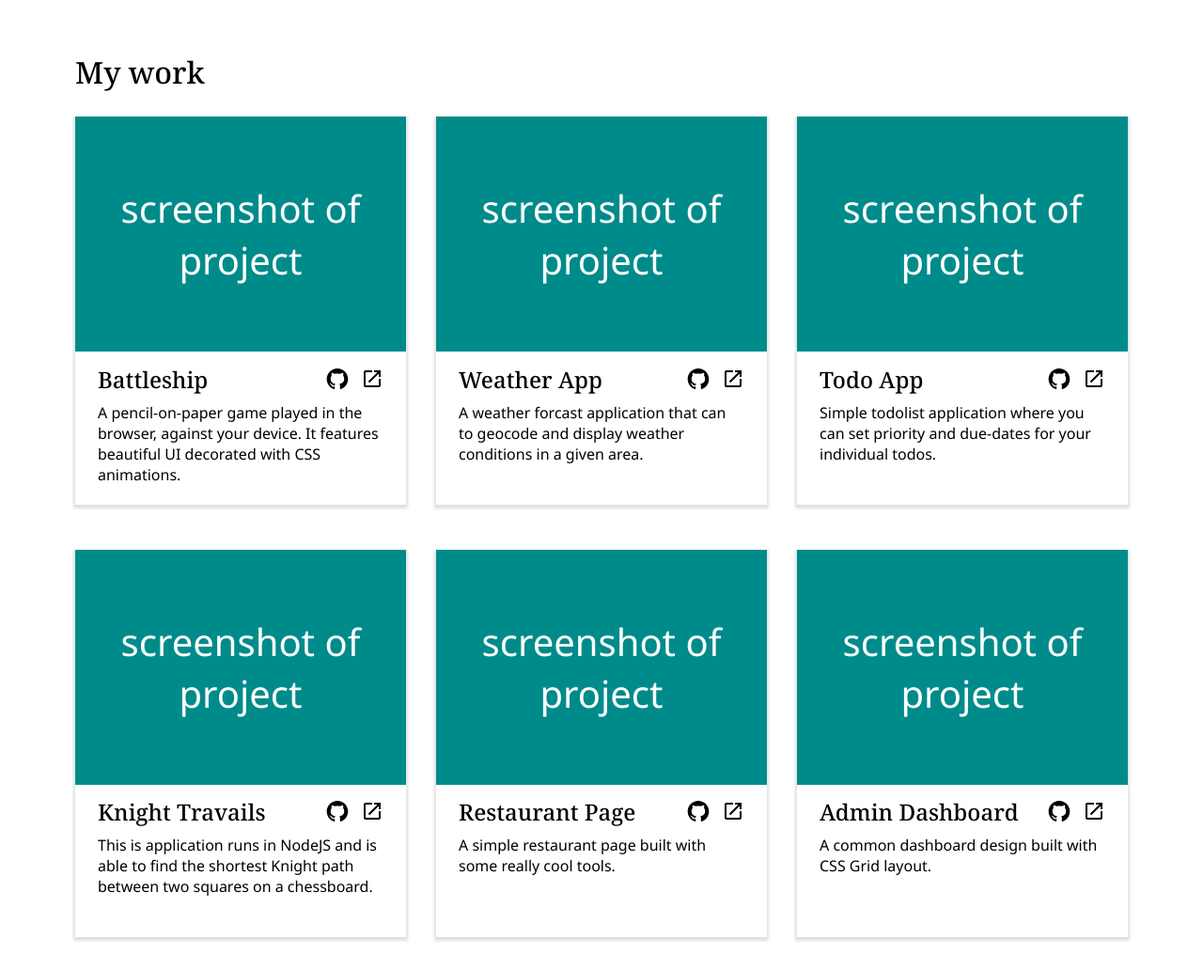
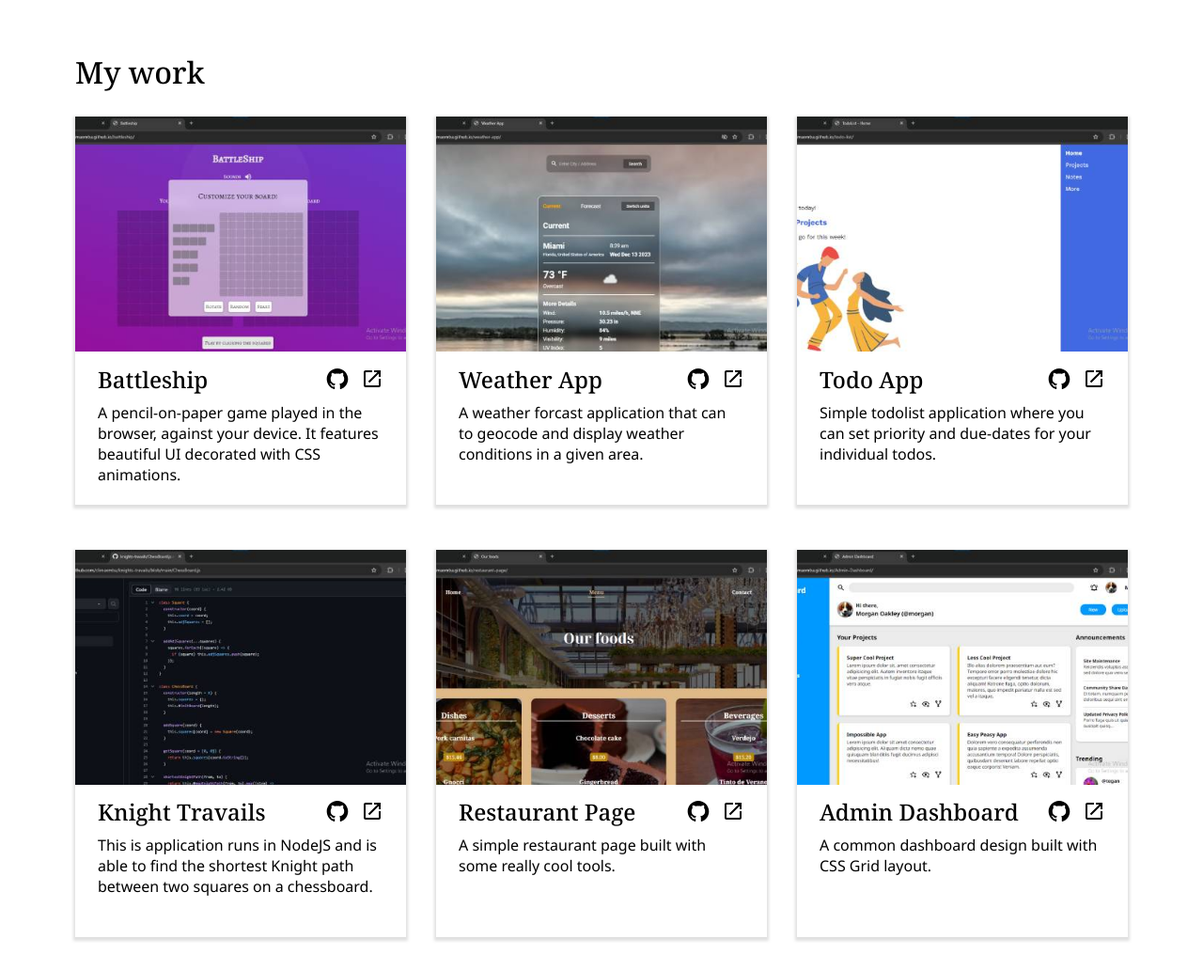
Before and after one commit to climaxmba/homepage, a plain HTML site: page index.html in a window 1280 px wide. Shown: the part 520-1552 px from the top of the page at 94% size. Drawn offline with Linux system fonts and the light colour scheme.

Commit message:
Add projects images

```diff
--- a/index.html
+++ b/index.html
@@ -37,7 +37,7 @@
             <h2>My work</h2>
             <ul id="projects-contr">
                 <li>
-                    <div class="projectsimg">screenshot of project</div>
+                    <img src="img/battleshipL.jpg" alt="" class="projectsimg">
                     <div class="project-details">
                         <div class="project-name-nav">
                             <h3>Battleship</h3>
@@ -53,7 +53,7 @@
                     </div>
                 </li>
                 <li>
-                    <div class="projectsimg">screenshot of project</div>
+                    <img src="img/weatherappL.jpg" alt="" class="projectsimg">
                     <div class="project-details">
                         <div class="project-name-nav">
                             <h3>Weather App</h3>
@@ -68,7 +68,7 @@
                     </div>
                 </li>
                 <li>
-                    <div class="projectsimg">screenshot of project</div>
+                    <img src="img/todolistL.jpg" alt="" class="projectsimg">
                     <div class="project-details">
                         <div class="project-name-nav">
                             <h3>Todo App</h3>
@@ -83,7 +83,7 @@
                     </div>
                 </li>
                 <li>
-                    <div class="projectsimg">screenshot of project</div>
+                    <img src="img/knightravailsL.jpg" alt="" class="projectsimg">
                     <div class="project-details">
                         <div class="project-name-nav">
                             <h3>Knight Travails</h3>
@@ -98,7 +98,7 @@
                     </div>
                 </li>
                 <li>
-                    <div class="projectsimg">screenshot of project</div>
+                    <img src="img/restaurantpageL.jpg" alt="" class="projectsimg">
                     <div class="project-details">
                         <div class="project-name-nav">
                             <h3>Restaurant Page</h3>
@@ -113,7 +113,7 @@
                     </div>
                 </li>
                 <li>
-                    <div class="projectsimg">screenshot of project</div>
+                    <img src="img/admindasboardL.jpg" alt="" class="projectsimg">
                     <div class="project-details">
                         <div class="project-name-nav">
                             <h3>Admin Dashboard</h3>
```
Also changed, not shown: bundle.js (+1 -1 lines), img/admindasboardL.jpg (added), img/battleshipL.jpg (added), img/knightravailsL.jpg (added), img/restaurantpageL.jpg (added), img/todolistL.jpg (added), img/weatherappL.jpg (added).
